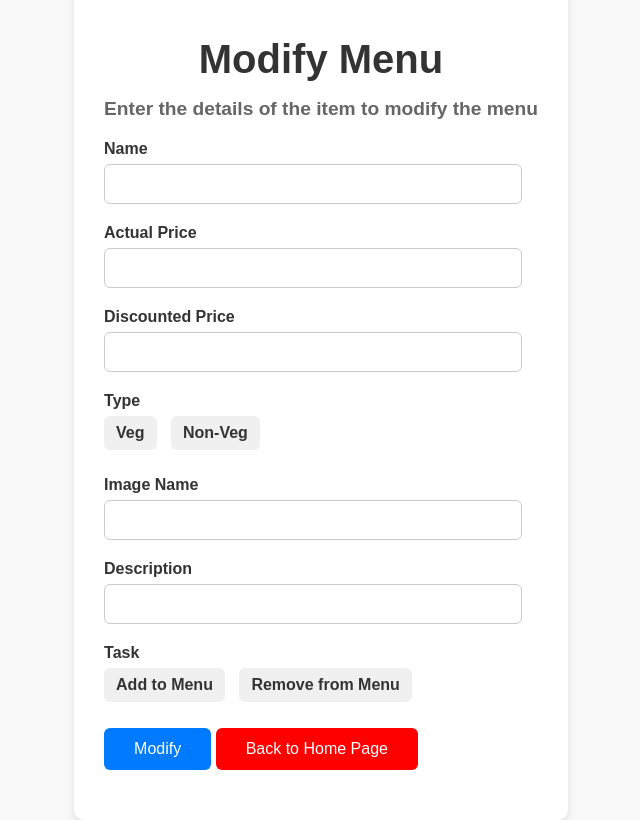
After one commit to Aayush-683/Pizze-Store-Django, a Django app: page /modifymenu in a window 1280 px wide. The commit adds this page. Shown: the whole page, without its empty margins (319-959 px from the left). Run offline with Django 4.2, Linux system fonts and the light colour scheme.

Commit message:
menumanagement

```diff
--- /dev/null
+++ b/static/modifymenu.css
@@ -0,0 +1,108 @@
+body {
+    font-family: 'Arial', sans-serif;
+    background-color: #f9f9f9;
+    margin: 0;
+    display: flex;
+    justify-content: center;
+    align-items: center;
+    height: 100vh;
+}
+
+.container {
+    max-width: 500px;
+    background-color: #fff;
+    padding: 30px;
+    border-radius: 10px;
+    box-shadow: 0 4px 8px rgba(0, 0, 0, 0.1);
+    text-align: center;
+}
+
+.heading {
+    font-size: 2.5em;
+    margin-bottom: 10px;
+    color: #333;
+}
+
+.sub-heading {
+    font-size: 1.2em;
+    margin-bottom: 20px;
+    color: #666;
+}
+
+.form-group {
+    margin-bottom: 20px;
+    text-align: left;
+}
+
+label {
+    display: block;
+    font-weight: bold;
+    margin-bottom: 6px;
+    color: #333;
+}
+
+input[type="text"],
+input[type="number"] {
+    width: calc(100% - 16px);
+    padding: 10px;
+    border: 1px solid #ccc;
+    border-radius: 6px;
+    box-sizing: border-box;
+    font-size: 16px;
+}
+
+.class-form {
+    margin-bottom: 20px;
+    text-align: left;
+}
+
+.form-radio {
+    display: none;
+}
+
+.radio-label {
+    display: inline-block;
+    padding: 8px 12px;
+    font-size: 16px;
+    cursor: pointer;
+    border-radius: 6px;
+    margin-right: 10px;
+    background-color: #f0f0f0;
+    color: #333;
+}
+
+.form-radio:checked+.radio-label {
+    background-color: #007bff;
+    color: #fff;
+}
+
+.btn-submit {
+    background-color: #007bff;
+    color: #fff;
+    font-size: 1em;
+    padding: 12px 30px;
+    border: none;
+    border-radius: 6px;
+    cursor: pointer;
+}
+
+.btn-submit:hover {
+    background-color: #0056b3;
+}
+.btn-back {
+    display: inline-block;
+    background-color: #ff0000;
+    /* Red color */
+    color: #fff;
+    font-size: 1em;
+    padding: 12px 30px;
+    text-decoration: none;
+    border-radius: 6px;
+    margin-right: 10px;
+    /* Add some space between the buttons */
+}
+
+.btn-back:hover {
+    background-color: #cc0000;
+    /* Darker red color on hover */
+}
--- a/templates/header.html
+++ b/templates/header.html
@@ -18,7 +18,7 @@
         {% if username != "admin" %}
             <li><a href="{% url "logout" %}">Logout</a></li>
         {% elif username == "admin" %}
-            <li><a href="{% url "menu" %}">Add To Menu</a></li>
+            <li><a href="{% url "modifymenu" %}">Add To Menu</a></li>
             <li><a href="{% url "logout" %}">Logout</a></li>
         {% else %}
             <li><a href="{% url "login" %}">Login</a></li>
--- /dev/null
+++ b/templates/modifymenu.html
@@ -0,0 +1,113 @@
+<!DOCTYPE html>
+<html lang="en">
+  <head>
+    <meta charset="UTF-8" />
+    <meta name="viewport" content="width=device-width, initial-scale=1.0" />
+    <title>Modify Menu</title>
+    <link rel="stylesheet" href="/static/modifymenu.css" />
+  </head>
+
+  <body>
+    <div class="container">
+      <h1 class="heading">Modify Menu</h1>
+      <h2 class="sub-heading">
+        Enter the details of the item to modify the menu
+      </h2>
+      <form action="home" method="post" class="menu-form">
+        {% csrf_token %}
+        <div class="form-group">
+          <label for="name">Name</label>
+          <input
+            type="text"
+            id="name"
+            name="name"
+            class="form-control"
+            required
+          />
+        </div>
+        <div class="form-group">
+          <label for="actual_price">Actual Price</label>
+          <input
+            type="number"
+            id="actual_price"
+            name="actual_price"
+            class="form-control"
+            required
+          />
+        </div>
+        <div class="form-group">
+          <label for="discounted_price">Discounted Price</label>
+          <input
+            type="number"
+            id="discounted_price"
+            name="discounted_price"
+            class="form-control"
+            required
+          />
+        </div>
+        <div class="class-form">
+          <label for="type">Type</label>
+          <input
+            type="radio"
+            name="category"
+            value="veg"
+            id="veg"
+            class="form-radio"
+          />
+          <label for="veg" class="radio-label">Veg</label>
+          <input
+            type="radio"
+            name="category"
+            value="non-veg"
+            id="non-veg"
+            class="form-radio"
+          />
+          <label for="non-veg" class="radio-label">Non-Veg</label>
+        </div>
+        <div class="form-group">
+          <label for="image">Image Name</label>
+          <input
+            type="text"
+            id="image"
+            name="image"
+            class="form-control"
+            required
+          />
+        </div>
+        <div class="form-group">
+          <label for="description">Description</label>
+          <input
+            type="text"
+            id="description"
+            name="description"
+            class="form-control"
+            required
+          />
+        </div>
+        <div class="form-group">
+          <label>Task</label>
+          <input
+            type="radio"
+            name="task"
+            value="add"
+            id="add"
+            class="form-radio"
+          />
+          <label for="add" class="radio-label">Add to Menu</label>
+          <input
+            type="radio"
+            name="task"
+            value="remove"
+            id="remove"
+            class="form-radio"
+          />
+          <label for="remove" class="radio-label">Remove from Menu</label>
+        </div>
+        <div class="form-group">
+          <button type="submit" class="btn-submit">Modify</button>
+          <a href="home" class="btn-back">Back to Home Page</a>
+        </div>
+      </form>
+    </div>
+  </body>
+</html>
--- a/website/urls.py
+++ b/website/urls.py
@@ -10,5 +10,6 @@ urlpatterns = [
     path("register", register, name="register"),
     path("menu", menu, name="menu"),
     path("logout", logout, name="logout"),
-    path("login", login, name="login")
+    path("login", login, name="login"),
+    path("modifymenu", modifymenu, name="modifymenu")
 ]
--- a/website/views.py
+++ b/website/views.py
@@ -82,3 +82,6 @@ def home(request):
         else:
             # if no, then redirect to login page
             return render(request, "login.html", {"error": "Please login first"})
+
+def modifymenu(request):
+    return render(request,"modifymenu.html")
```
Also changed, not shown: db.sqlite3.
